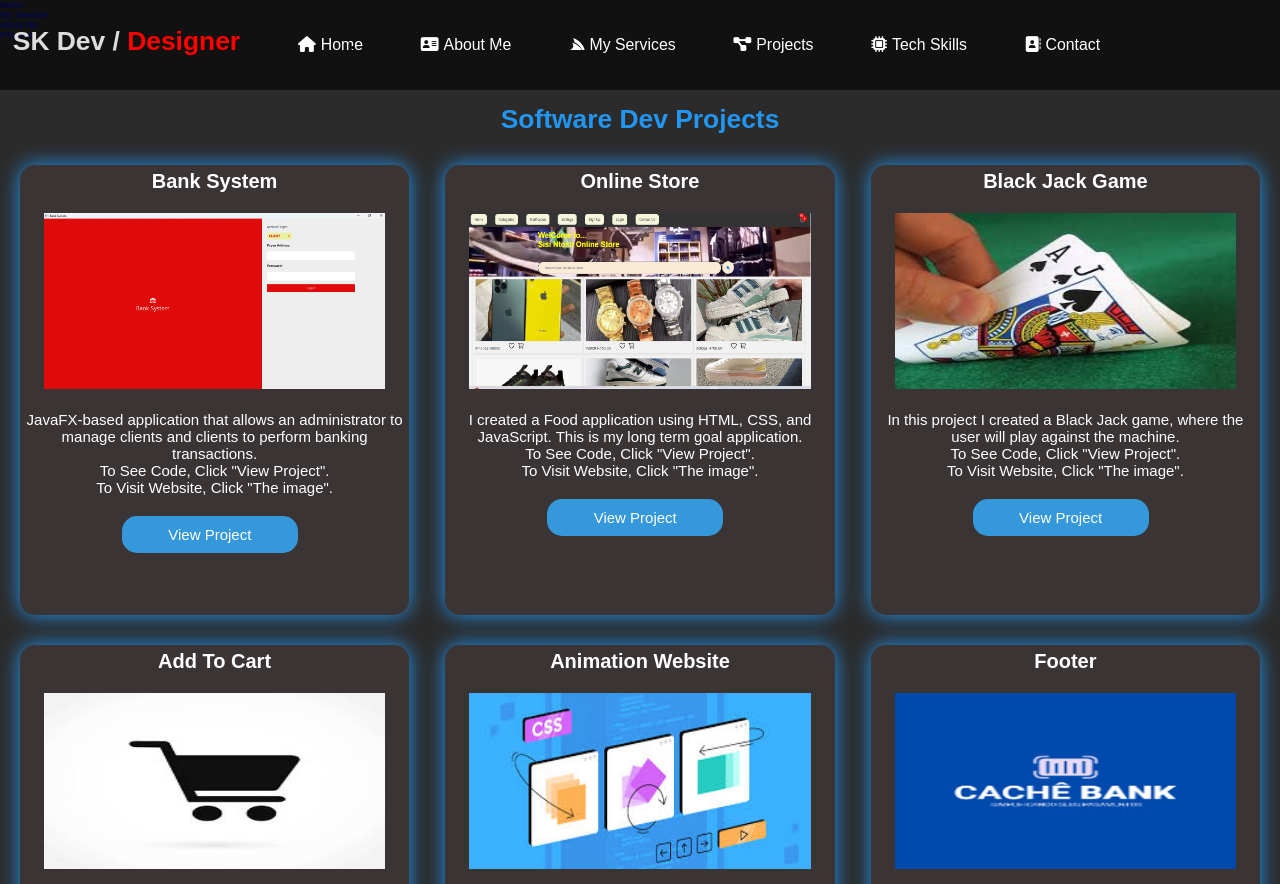
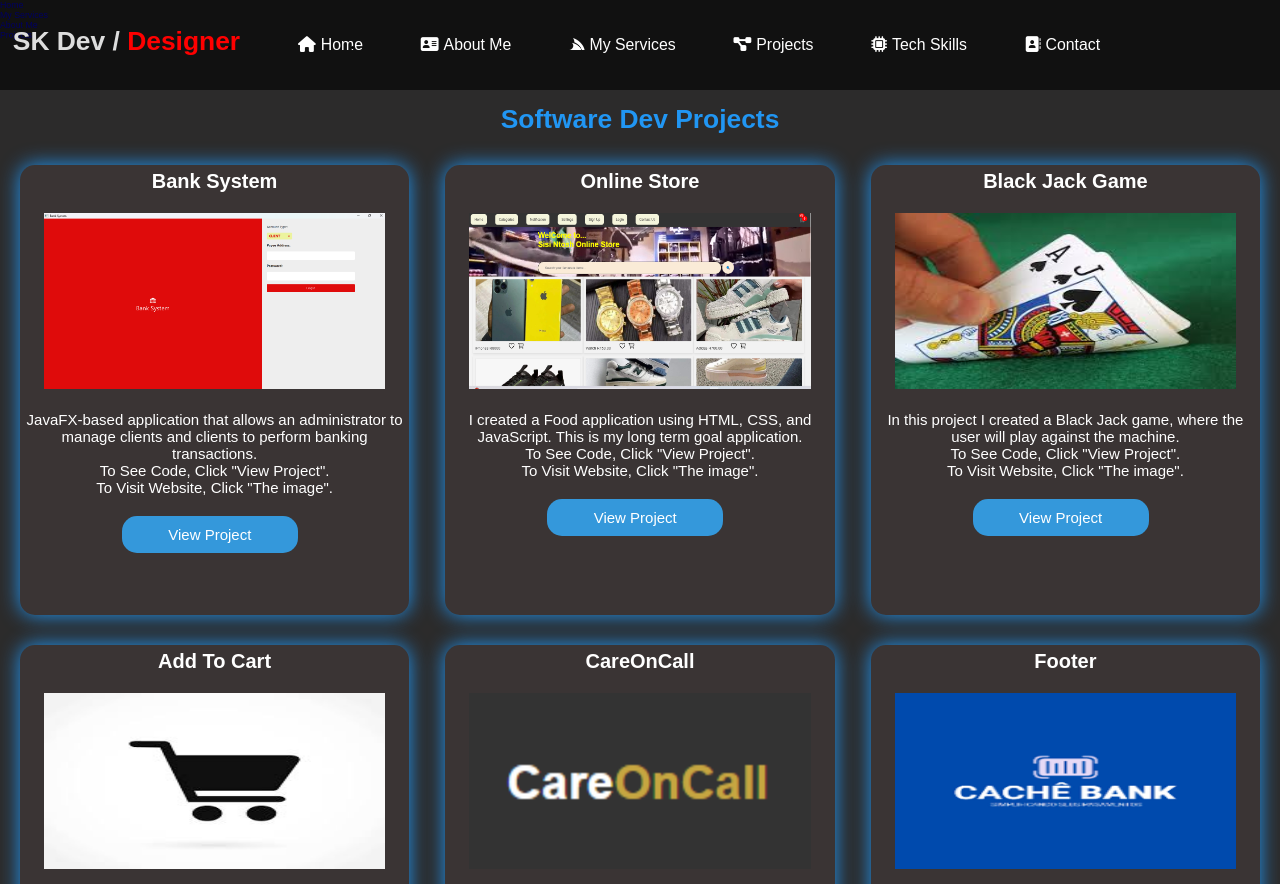
Before and after one commit to ksandile/React-portfolio, a React (Create React App) app: page /softwareDevProjects in a window 1280 px wide. Built offline with nearby package versions, Linux system fonts and the light colour scheme.

Commit message:
Added a new project

```diff
--- a/src/components/SoftwareDevProjects.jsx
+++ b/src/components/SoftwareDevProjects.jsx
@@ -5,8 +5,8 @@ import bankSystem from "../Images/bank.png";
 import onlineStore from "../Images/onlinestore.png";
 import blackJack from "../Images/blackjack.jpeg";
 import addToCart from "../Images/AddToCart.jpeg";
-import animation from "../Images/animation.jpeg";
 import footerImage from "../Images/cache.png";
+import careOnCall from "../Images/careoncall.png";
 
 const SoftwareDevProjects = () => {
   const projects = [
@@ -42,11 +42,11 @@ const SoftwareDevProjects = () => {
       codeLink: "https://github.com/ksandile/Add-To-Cart",
     },
     {
-      title: "Animation Website",
-      image: animation,
-      description: "I created an Animation frontend website.",
-      liveLink: "https://ksandile.github.io/Animating-Weppage/",
-      codeLink: "https://github.com/ksandile/Animating-Weppage",
+      title: "CareOnCall",
+      image: careOnCall,
+      description: "Sort of Uber app, but you will request Car Wash, Garden Maintanance, House Keeping, and Laundry.",
+      liveLink: "https://alle-services2.netlify.app/",
+      codeLink: "https://github.com/ksandile/passengers-app",
     },
     {
       title: "Footer",
```
Also changed, not shown: src/Images/careoncall.png (added).
